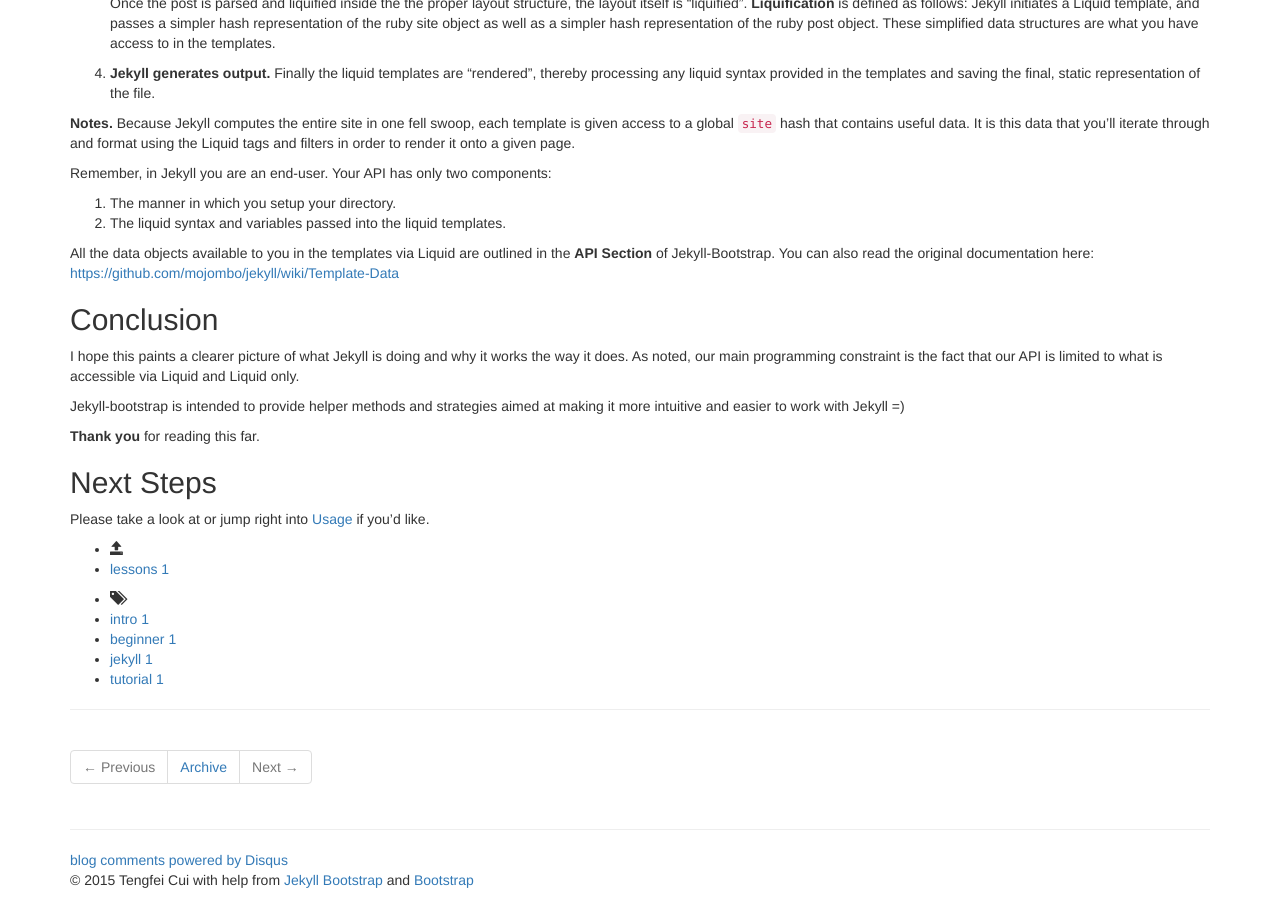
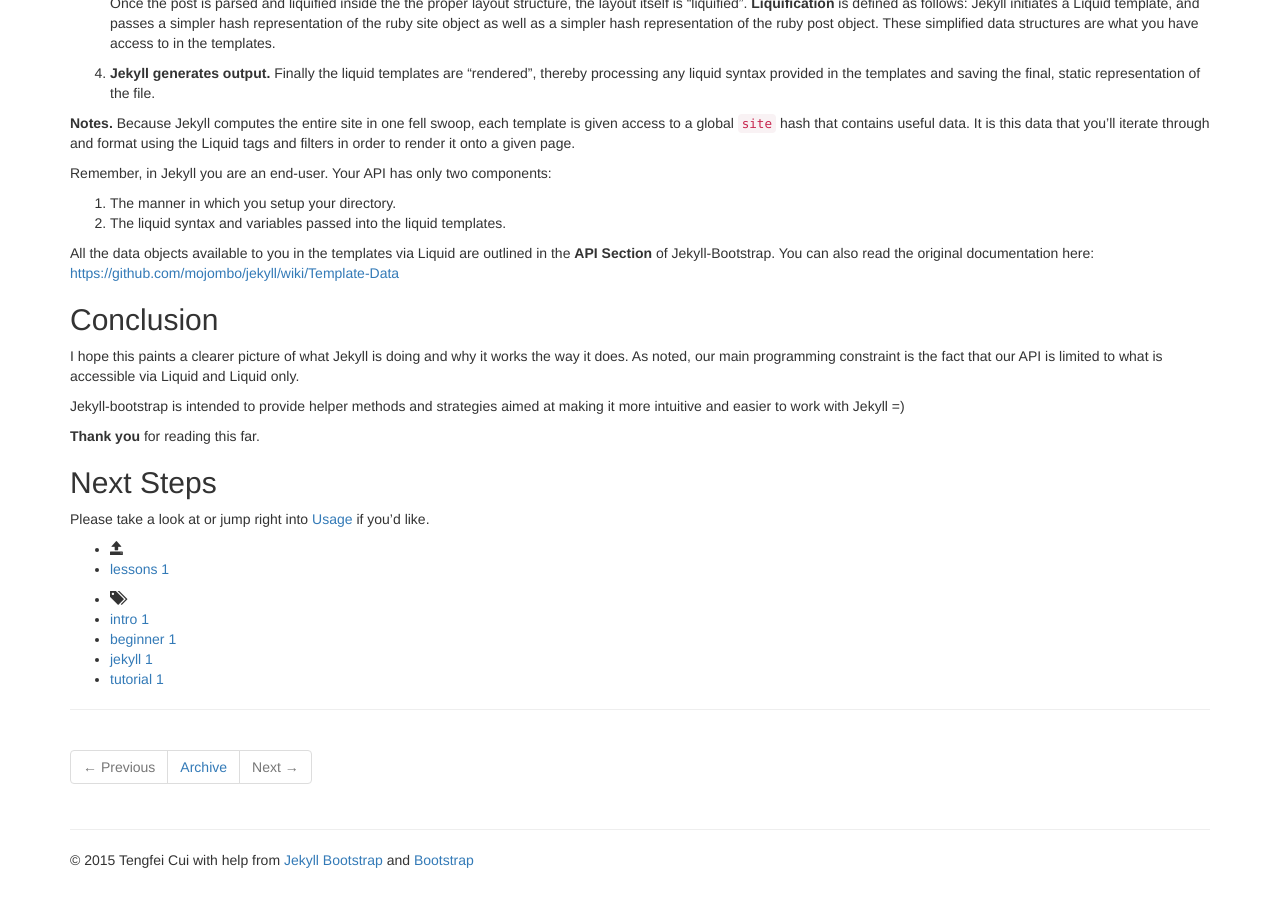
Before and after one commit to ancrs/ancrs.github.io, a Jekyll site: the page built from _posts/core-samples/2011-12-29-jekyll-introduction.md, in a window 1280 px wide and 900 px high, scrolled down 5315 px. Built offline with Jekyll 4.4.1, drawn with Linux system fonts in a browser that asks for light colours; nearby versions of some CDN libraries; library files that are not in the unit come from our copies; comment, search, counter and statistics services are not loaded.

```diff
--- a/_config.yml
+++ b/_config.yml
@@ -80,7 +80,7 @@ JB :
   # Set 'provider' to false to turn commenting off globally.
   #
   comments :
-    provider : disqus
+    provider : duoshuo
     disqus :
       short_name : jekyllbootstrap
     livefyre :
@@ -93,7 +93,7 @@ JB :
       width: 580
       colorscheme: light
     duoshuo :
-      short_name : jekyllbootstrap
+      short_name : ctf628
 
   # Settings for analytics helper
   # Set 'provider' to the analytics provider you want to use.
```
